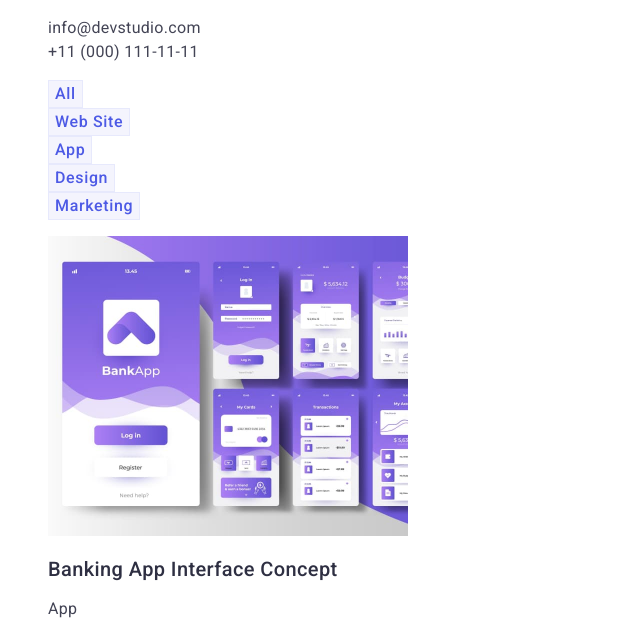
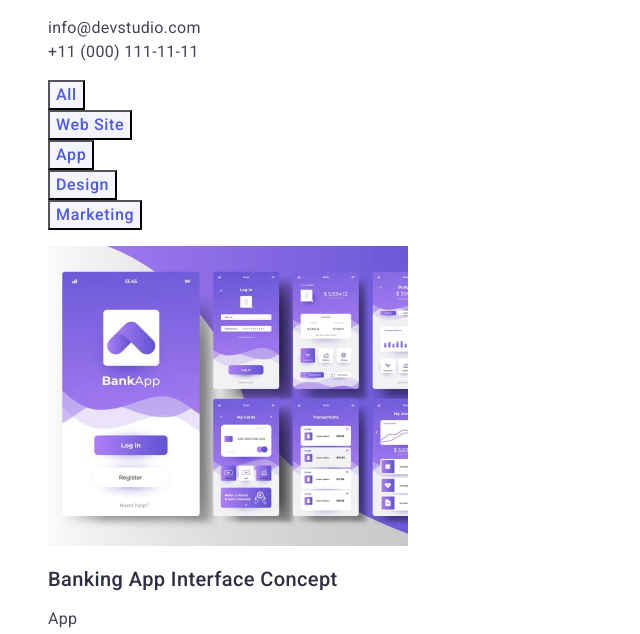
Before and after one commit to ktdrzd/goit-markup-hw-02, a plain HTML site: page portfolio.html in a window 1280 px wide. Shown: the part 117-751 px from the top of the page, without its empty margins (0-640 px from the left). Drawn offline with Linux system fonts and the light colour scheme.

Commit message:
justtry6

```diff
--- a/css/styles.css
+++ b/css/styles.css
@@ -1,3 +1,9 @@
+:root {
+    --primary-font: 'Roboto', sans-serif;
+    --primary-black-color: #434455;
+    --primary-white-color: #ffffff;
+}
+
 body {
     font-family: 'Roboto', sans-serif;
     color: #434455;
@@ -75,9 +81,7 @@ body {
     letter-spacing: 0.04em;
     color: #ffffff;
     cursor: pointer;
-    border-radius: 4px;
-    background: var(--iris, #4D5AE5);
-    box-shadow: 0px 4px 4px 0px rgba(0, 0, 0, 0.15);
+    background-color: var(--iris, #4D5AE5);
 }
 
 .header-soc-link:hover,
@@ -138,6 +142,7 @@ body {
     line-height: 1.2;
     letter-spacing: 0.02em;
     color: #2e2f42;
+    text-transform: capitalize;
 }
 
 .team-text {
@@ -169,18 +174,6 @@ body {
 }
 
 .portfolio-btn {
-    border: 1px solid var(--cornflower, #E7E9FC);
-    background: var(--cloud, #F4F4FD);
-    color: var(--iris, #4D5AE5);
-    text-align: center;
-    font-family: 'Roboto', sans-serif;
-    font-size: 16px;
-    font-weight: 500;
-    line-height: 24px;
-    letter-spacing: 0.64px;
-}
-
-.portfolio-btn {
     background-color: #F4F4FD;
     color: #4D5AE5;
     text-align: center;
@@ -190,6 +183,12 @@ body {
     line-height: 24px;
     letter-spacing: 0.64px;
     cursor: pointer;
+}
+
+.portfolio-btn:hover,
+.portfolio-btn:focus {
+    background-color: #404BBF;
+    color: #ffffff;
 }
 
 .portfolio-h2 {
```
